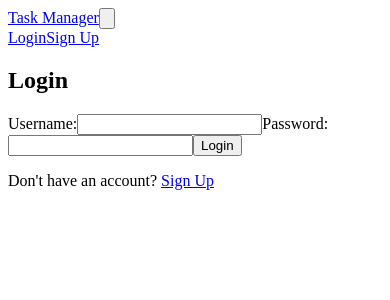
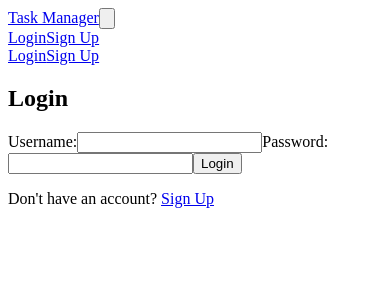
Before and after one commit to officialasishkumar/task-manager-frontend, a Next.js app: page /login in a window 390 px wide. Both pictures are taken after a click on the button 106 px from the left and 18 px from the top of the page. Shown: the top 300 px of the page. Built offline with nearby package versions, Linux system fonts and the light colour scheme.

Commit message:
fix the small screen issue
Signed-off-by: Asish Kumar <officialasishkumar@gmail.com>

```diff
--- a/components/Navbar.js
+++ b/components/Navbar.js
@@ -35,34 +35,83 @@ const Navbar = () => {
                         ></path>
                     </svg>
                 </button>
-                <div className={`md:flex ${isMenuOpen ? '' : 'hidden'} flex-col md:flex-row`}>
+                <div className="hidden md:flex space-x-4">
                     {user ? (
                         <>
-                            <Link className="mr-4 mt-2 md:mt-0" href="/dashboard">
+                            <Link className="hover:underline" href="/dashboard">
                                 Dashboard
                             </Link>
-                            <Link className="mr-4 mt-2 md:mt-0" href="/tasks">
+                            <Link className="hover:underline" href="/tasks">
                                 Tasks
                             </Link>
                             <button
                                 onClick={logout}
-                                className="bg-red-500 px-3 py-1 rounded mt-2 md:mt-0"
+                                className="bg-red-500 px-3 py-1 rounded hover:bg-red-600"
                             >
                                 Logout
                             </button>
                         </>
                     ) : (
                         <>
-                            <Link className="mr-4 mt-2 md:mt-0" href="/login">
+                            <Link className="hover:underline" href="/login">
                                 Login
                             </Link>
-                            <Link href="/signup">
+                            <Link className="hover:underline" href="/signup">
                                 Sign Up
                             </Link>
                         </>
                     )}
                 </div>
             </div>
+            {/* Dropdown for Mobile */}
+            {isMenuOpen && (
+                <div className="md:hidden mt-2 bg-blue-500 rounded shadow-lg">
+                    {user ? (
+                        <>
+                            <Link
+                                className="block px-4 py-2 hover:bg-blue-600"
+                                href="/dashboard"
+                                onClick={() => setIsMenuOpen(false)}
+                            >
+                                Dashboard
+                            </Link>
+                            <Link
+                                className="block px-4 py-2 hover:bg-blue-600"
+                                href="/tasks"
+                                onClick={() => setIsMenuOpen(false)}
+                            >
+                                Tasks
+                            </Link>
+                            <button
+                                onClick={() => {
+                                    logout();
+                                    setIsMenuOpen(false);
+                                }}
+                                className="block w-full text-left px-4 py-2 bg-red-500 hover:bg-red-600"
+                            >
+                                Logout
+                            </button>
+                        </>
+                    ) : (
+                        <>
+                            <Link
+                                className="block px-4 py-2 hover:bg-blue-600"
+                                href="/login"
+                                onClick={() => setIsMenuOpen(false)}
+                            >
+                                Login
+                            </Link>
+                            <Link
+                                className="block px-4 py-2 hover:bg-blue-600"
+                                href="/signup"
+                                onClick={() => setIsMenuOpen(false)}
+                            >
+                                Sign Up
+                            </Link>
+                        </>
+                    )}
+                </div>
+            )}
         </nav>
     );
 };
```
Also changed, not shown: 1 other file (tests, documents, lock files or other folders).
